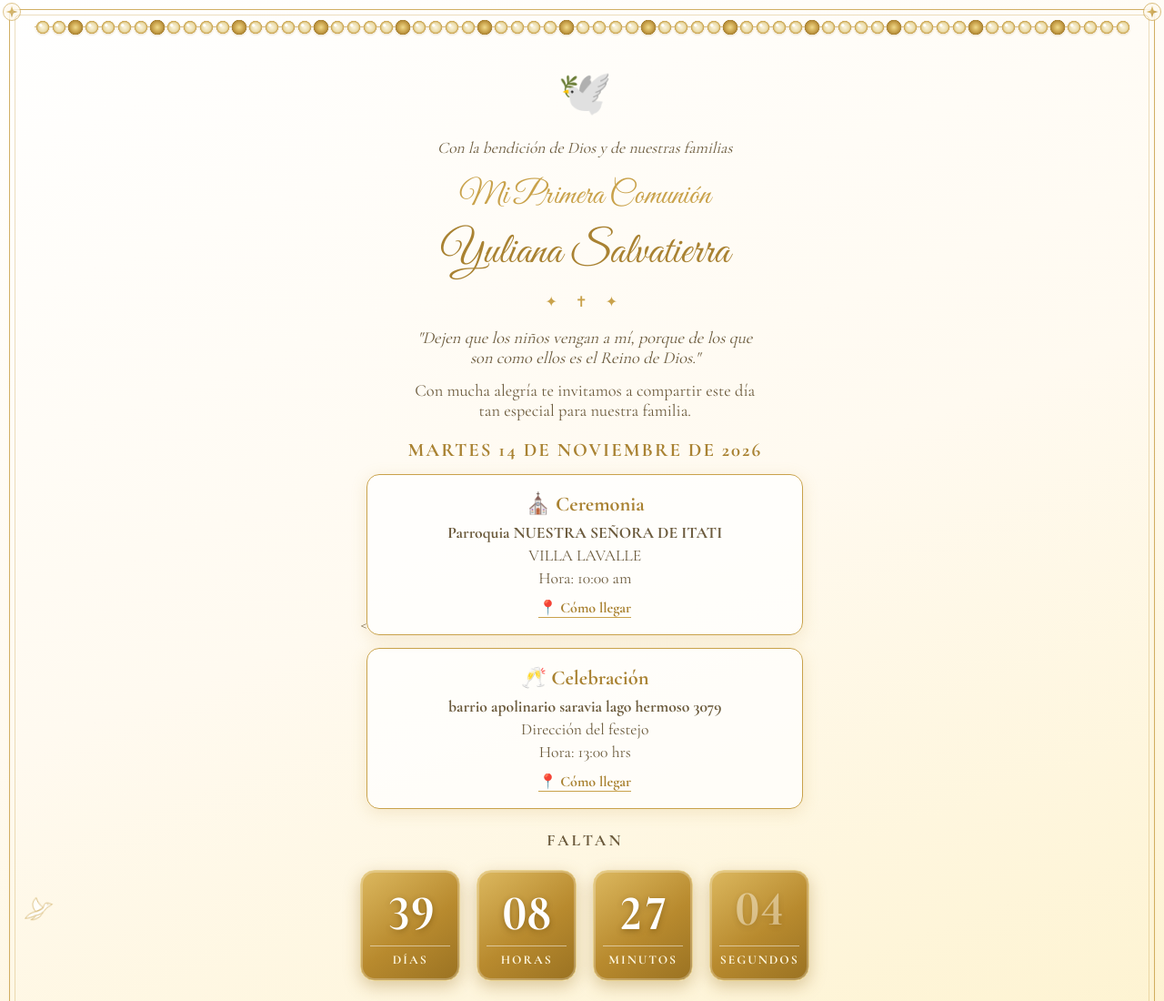
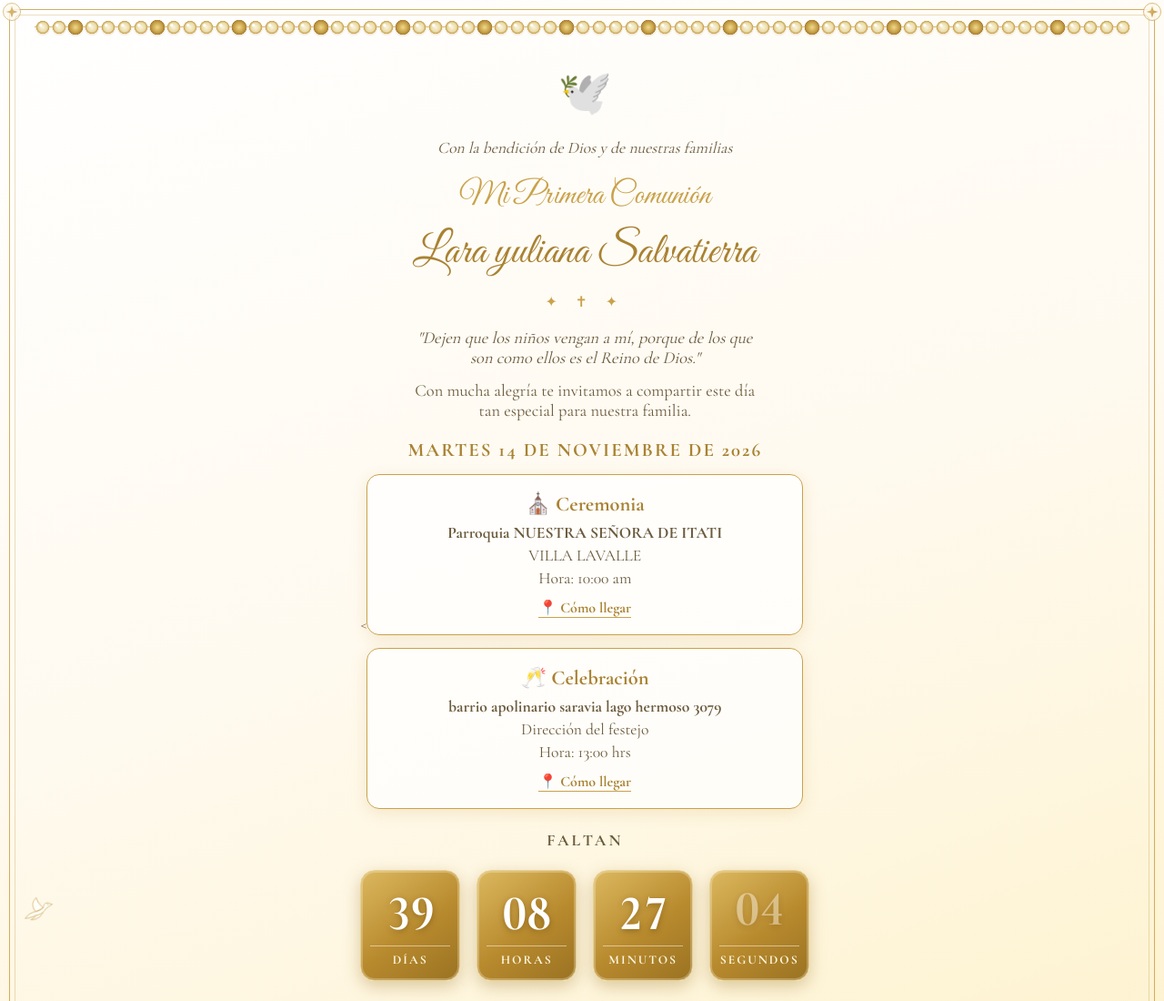
Before and after one commit to damiandavalo06-cmd/MI-COMUNION, a plain HTML site: page index.html in a window 1280 px wide. Shown: the top 1100 px of the page at 91% size. Drawn offline with nearby package versions, Linux system fonts and the light colour scheme.

Commit message:
Actualizo el nombre completo de yuliana lara salvatierra

```diff
--- a/index.html
+++ b/index.html
@@ -83,7 +83,7 @@
         <p class="intro">Con la bendición de Dios y de nuestras familias</p>
 
         <p class="subtitle">Mi Primera Comunión</p>
-        <h1>Yuliana Salvatierra</h1>
+        <h1> Lara yuliana Salvatierra</h1>
 
         <div class="divider">✦ ✝ ✦</div>
 
```
